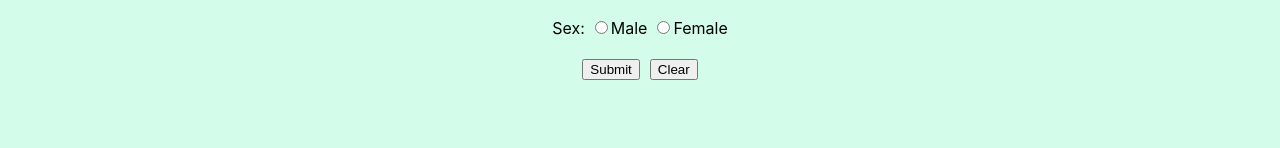
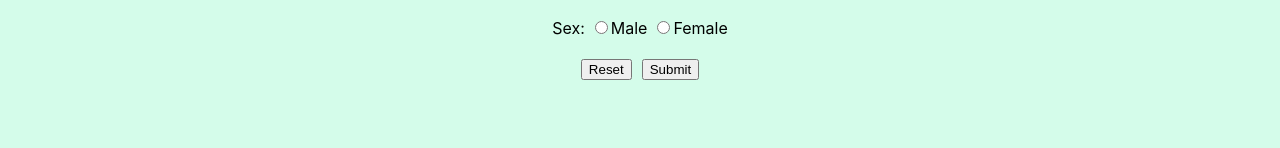
Before and after one commit to ferdous-al-quraeshi/react-local-persist, a React (Create React App) app: page / in a window 1280 px wide. Shown: the part 215-363 px from the top of the page. Built offline with nearby package versions, Linux system fonts and the light colour scheme.

Commit message:
fix(better ux): changed userForm reset button label, title and position

```diff
--- a/src/components/UserForm/UserForm.css
+++ b/src/components/UserForm/UserForm.css
@@ -3,5 +3,5 @@
 }
 
 .BtnClear {
-  margin-left: 10px;
+  margin-right: 10px;
 }
--- a/src/components/UserForm/UserForm.js
+++ b/src/components/UserForm/UserForm.js
@@ -114,8 +114,8 @@ const UserForm = ({
         </label>
         <br />
         <br />
+        <button className="BtnClear" title="Reset form fields" onClick={handleReset}>Reset</button>
         <button type="submit">Submit</button>
-        <button className="BtnClear" title="Clear input fields" onClick={handleReset}>Clear</button>
       </form>
     </div>
   )
```
